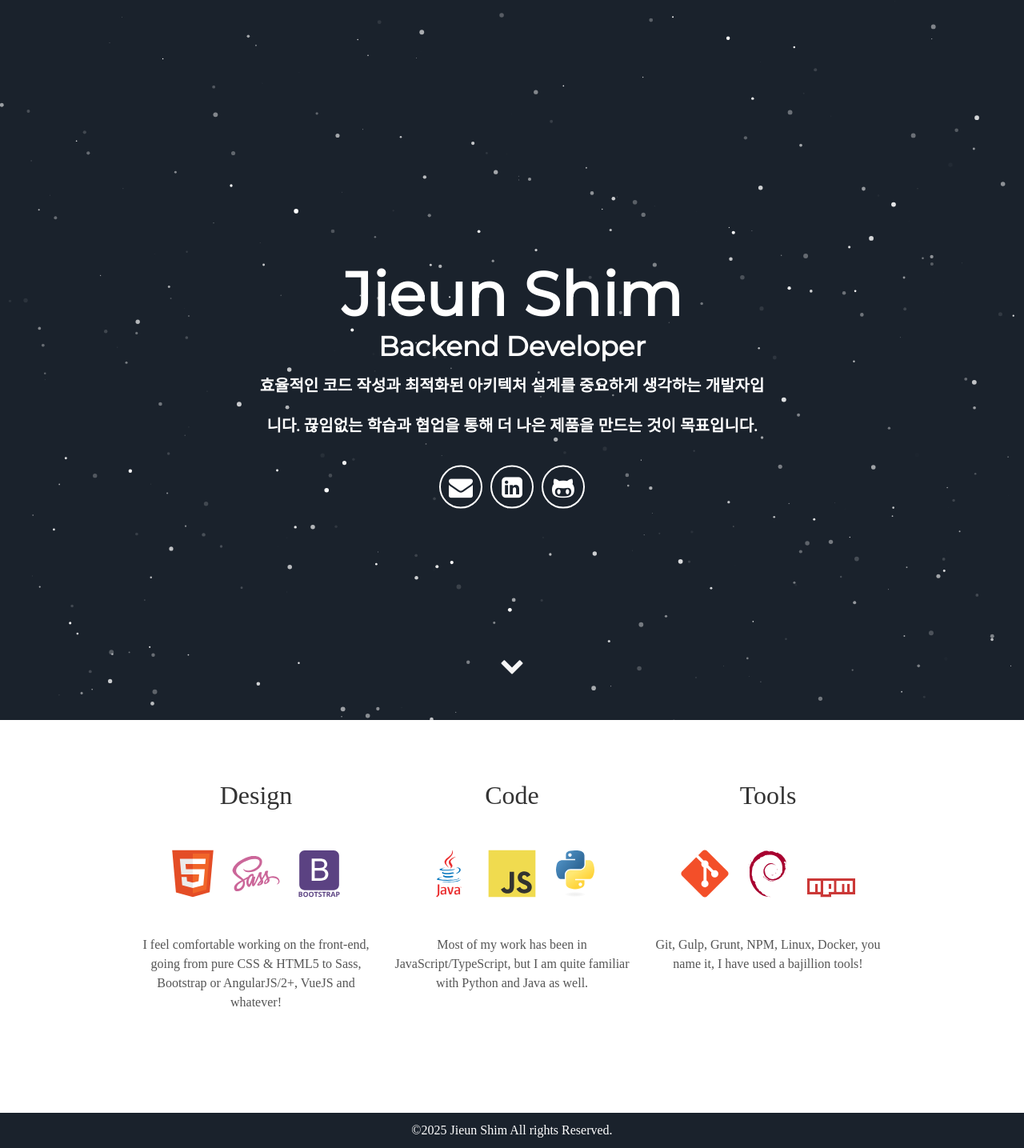
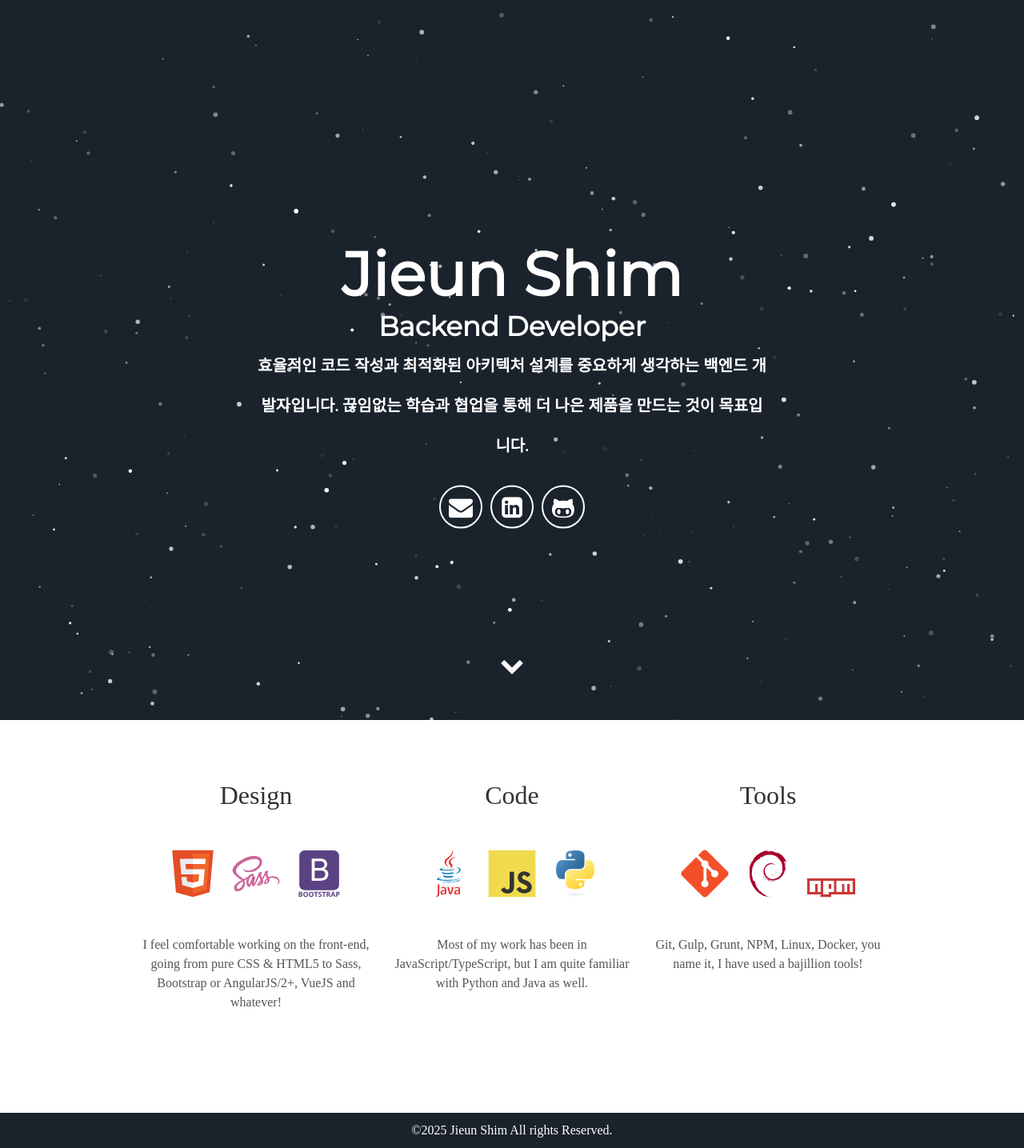
Before and after one commit to MrCaplan/MrCaplan.github.io, a Jekyll site: the page built from index.html, in a window 1280 px wide. Shown: the whole page at 80% size. Built offline with Jekyll 4.4.1, drawn with Linux system fonts in a browser that asks for light colours; some web fonts are replaced.

Commit message:
update text

```diff
--- a/_config.yml
+++ b/_config.yml
@@ -6,7 +6,9 @@ description: 백엔드 개발자 심지은의 포트폴리오입니다. 효율
 # permalink: /blog/:title
 # User settings
 username: Jieun Shim
-user_description: 효율적인 코드 작성과 최적화된 아키텍처 설계를 중요하게 생각하는 개발자입니다.  끊임없는 학습과 협업을 통해 더 나은 제품을 만드는 것이 목표입니다.
+user_description: |
+  효율적인 코드 작성과 최적화된 아키텍처 설계를 중요하게 생각하는 백엔드 개발자입니다.
+  끊임없는 학습과 협업을 통해 더 나은 제품을 만드는 것이 목표입니다.
 user_title: Backend Developer
 email: sim26975@gmail.com
 # twitter_username: lorem_ipsum
```
Also changed, not shown: 1 other file.
